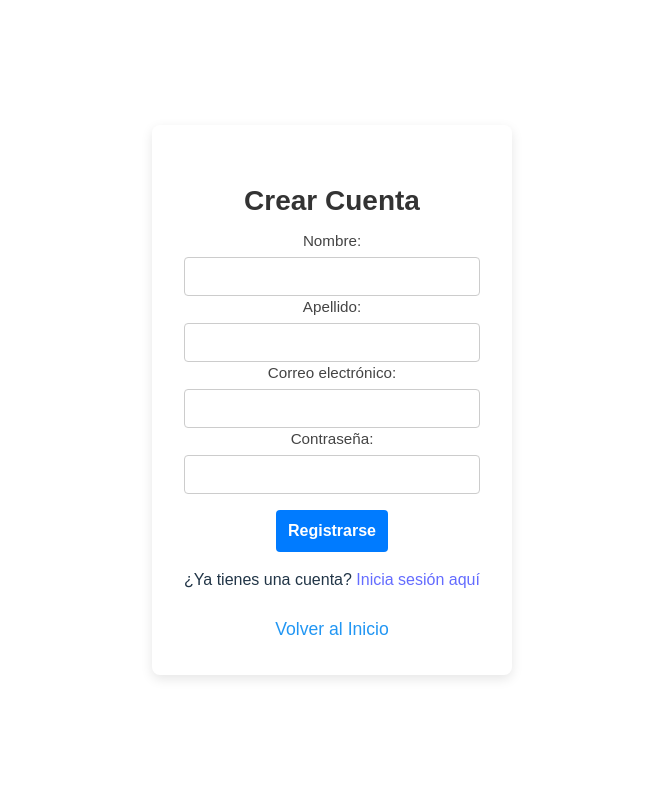
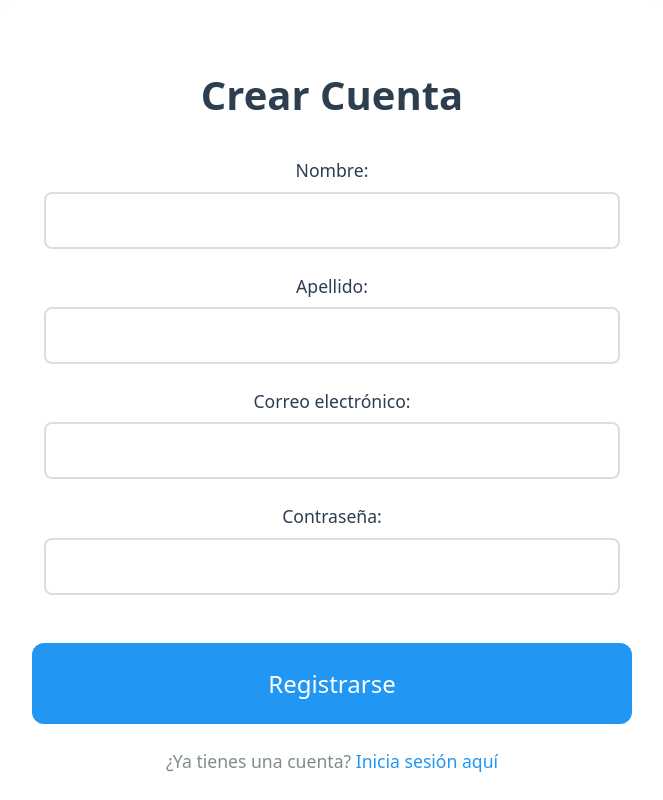
Before and after one commit to Nehuelin/UADE-SIP-SAGO, a React (Vite) app: page /register in a window 1280 px wide. Shown: the whole page, without its empty margins (308-971 px from the left). Built offline with nearby package versions, Linux system fonts and the light colour scheme.

Commit message:
+ nuevas animaciones y cambio de estilo

```diff
--- a/src/components/SignUpForm/SignUpForm.css
+++ b/src/components/SignUpForm/SignUpForm.css
@@ -1,61 +1,156 @@
+
 .signup-container {
-    max-width: 400px;
-    margin: 2rem auto;
-    padding: 2rem;
-    background-color: #ffffff;
-    border-radius: 8px;
-    box-shadow: 0 4px 12px rgba(0, 0, 0, 0.1);
-    font-family: sans-serif;
     display: flex;
     flex-direction: column;
-    gap: 1.2rem;
+    align-items: center;
+    justify-content: center;
+    min-height: 100vh;
+    width: 100vw;
+    position: fixed;
+    top: 0;
+    left: 0;
+    background-color: #ffffff;
+    overflow: hidden;
+}
+
+.signup-form {
+    background: white;
+    padding: 2rem;
+    border-radius: 12px;
+    box-shadow: 0 6px 12px rgba(0, 0, 0, 0.1);
+    width: 100%;
+    max-width: 600px;
+    margin: 0 2rem;
+    animation: slideUp 0.6s ease-out;
 }
 
 .signup-title {
-    font-size: 1.75rem;
+    font-size: 2.5rem;
+    color: #2c3e50;
+    margin-bottom: 2rem;
     font-weight: bold;
     text-align: center;
-    margin-bottom: 0.5rem;
-    color: #333333;
 }
 
 .signup-field {
-    display: flex;
-    flex-direction: column;
+    margin-bottom: 1.5rem;
 }
 
 .signup-label {
-    font-size: 0.95rem;
-    margin-bottom: 0.25rem;
-    color: #444444;
+    display: block;
+    margin-bottom: 0.5rem;
+    color: #2c3e50;
+    font-size: 1.1rem;
 }
 
 .signup-input {
-    padding: 0.6rem;
-    border: 1px solid #cccccc;
-    border-radius: 4px;
-    font-size: 1rem;
+    width: 90%;
+    padding: 1rem;
+    border: 2px solid #ddd;
+    border-radius: 8px;
+    font-size: 1.1rem;
+    transition: all 0.3s ease;
 }
 
 .signup-input:focus {
-    border-color: #007bff;
+    border-color: #2196F3;
+    box-shadow: 0 0 0 3px rgba(33, 150, 243, 0.1);
     outline: none;
-    box-shadow: 0 0 0 2px rgba(0, 123, 255, 0.2);
 }
 
 .signup-button {
-    padding: 0.75rem;
-    background-color: #007bff;
+    width: 100%;
+    padding: 1.5rem 4rem;
+    background-color: #2196F3;
     color: white;
-    font-size: 1rem;
-    font-weight: bold;
     border: none;
-    border-radius: 4px;
+    border-radius: 12px;
+    font-size: 1.5rem;
     cursor: pointer;
-    margin-top: 1rem;
-    transition: background-color 0.3s ease;
+    transition: transform 0.2s, box-shadow 0.2s;
+    margin-top: 1.5rem;
 }
 
 .signup-button:hover {
-    background-color: #0056b3;
+    transform: translateY(-3px);
+    box-shadow: 0 6px 12px rgba(0, 0, 0, 0.15);
+    background-color: #1976D2;
 }
+
+.signup-button:active {
+    transform: translateY(-1px);
+    box-shadow: 0 3px 6px rgba(0, 0, 0, 0.1);
+}
+
+.signup-form p {
+    text-align: center;
+    margin-top: 1.5rem;
+    font-size: 1.1rem;
+    color: #7f8c8d;
+}
+
+.signup-form a {
+    color: #2196F3;
+    text-decoration: none;
+    transition: color 0.3s ease;
+}
+
+.signup-form a:hover {
+    color: #1976D2;
+}
+
+.back-link {
+    display: block;
+    text-align: center;
+    margin-top: 1rem;
+    color: #2196F3;
+    text-decoration: none;
+    font-size: 1.1rem;
+    transition: color 0.3s ease;
+}
+
+.back-link:hover {
+    color: #1976D2;
+}
+
+@keyframes slideUp {
+    from {
+        opacity: 0;
+        transform: translateY(20px);
+    }
+    to {
+        opacity: 1;
+        transform: translateY(0);
+    }
+}
+
+@media (max-width: 768px) {
+    .signup-form {
+        margin: 0 1rem;
+        padding: 1.5rem;
+    }
+
+    .signup-title {
+        font-size: 2rem;
+    }
+
+    .signup-button {
+        padding: 1.2rem;
+        font-size: 1.3rem;
+    }
+}
+
+@media (max-width: 480px) {
+    .signup-title {
+        font-size: 1.8rem;
+    }
+
+    .signup-input {
+        padding: 0.8rem;
+    }
+
+    .signup-button {
+        padding: 1rem;
+        font-size: 1.2rem;
+    }
+}
```
